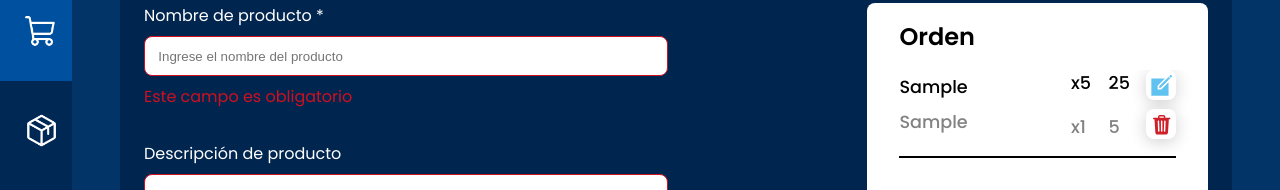
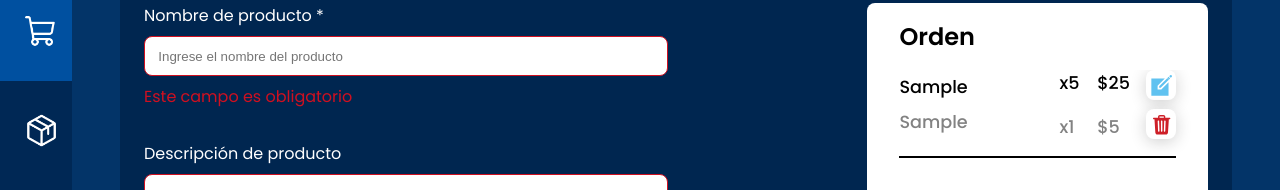
Before and after one commit to luciano-repetti/stocktrack, a Next.js app: page /orden_de_compra in a window 1280 px wide. Both pictures are taken after typing "Sample", "Sample", "5", "5" into the empty fields and a click on the button "Añadir a la orden". Shown: the part 181-371 px from the top of the page. Built offline with nearby package versions, Linux system fonts and the light colour scheme.

Commit message:
add sign dinner

```diff
--- a/src/components/ItemOrder.jsx
+++ b/src/components/ItemOrder.jsx
@@ -19,8 +19,8 @@ export const ItemOrder = ({ handler, id, name, price, quantity, description }) =
                                 <span className={styles.gray}>x1</span>
                             </div>
                             <div className={styles.info}>
-                                <span>{formatPriceArg(total)}</span>
-                                <span className={styles.gray}>{formatPriceArg(price)}</span>
+                                <span>${formatPriceArg(total)}</span>
+                                <span className={styles.gray}>${formatPriceArg(price)}</span>
                             </div>
                         </div>
                         <div className={`${styles.container_info} flex-column`}>
```
